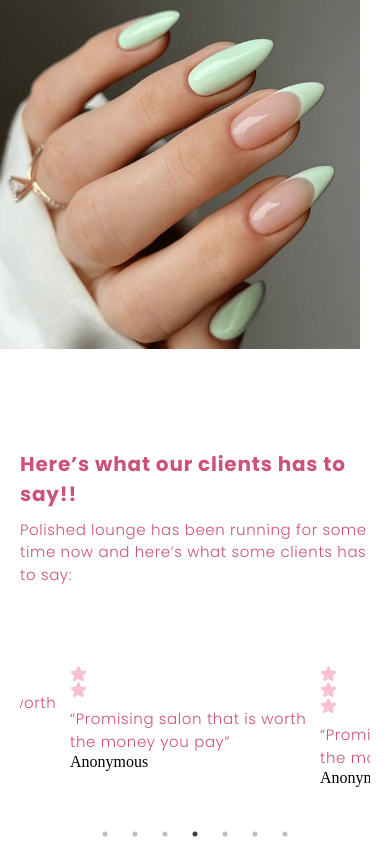
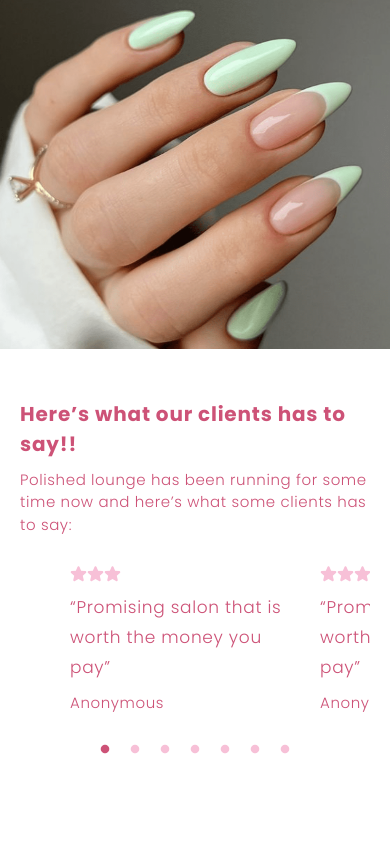
Before and after one commit to naeem2000/polished-lounge, a Next.js app: page / in a window 390 px wide. Shown: the part 7678-8522 px from the top of the page. After the commit the page ends 8438 px from the top, so only its background shows below. Built offline with nearby package versions, Linux system fonts and the light colour scheme.

Commit message:
finished reviews

```diff
--- a/app/components/Reviews/Reviews.scss
+++ b/app/components/Reviews/Reviews.scss
@@ -33,7 +33,131 @@
         }
 
         .slider {
+            padding: 0;
             margin-top: 80px;
+
+            .review-item {
+                width: 278px;
+                height: 159px;
+                margin-bottom: 50px;
+
+                .star-row {
+                    display: flex;
+                    margin-bottom: 10px;
+                }
+
+                p {
+                    max-width: 277px;
+                    font-family: 'Poppins', sans-serif;
+                    font-size: 20px;
+                    font-weight: 300;
+                    line-height: 30px;
+                    letter-spacing: 0.04em;
+                    text-align: left;
+                    color: var(--pink);
+                    margin-bottom: 10px;
+                }
+
+                label {
+                    font-family: 'Poppins', sans-serif;
+                    font-size: 15px;
+                    font-weight: 300;
+                    line-height: 22.5px;
+                    letter-spacing: 0.04em;
+                    text-align: left;
+                    color: var(--pink);
+                }
+            }
+
+            .slick-dots li button:before {
+                font-size: 10px !important;
+            }
+
+            .slick-dots li.slick-active button:before {
+                color: var(--pink) !important;
+            }
+
+            .slick-dots li button:before {
+                opacity: 1 !important;
+                color: var(--light-pink) !important;
+            }
+
+            .slick-prev,
+            .slick-next {
+                display: none !important;
+            }
         }
     }
 }
+
+@media screen and (max-width: 1366px) {
+    .reviews {
+
+        .image-reviews {
+            .max-width {
+
+                img {
+                    width: 50%;
+                }
+            }
+        }
+    }
+}
+
+@media screen and (max-width: 1024px) {
+    .reviews {
+
+        .review {
+            margin-top: 50px;
+
+            h3 {
+                font-family: 'Poppins', sans-serif;
+                font-size: 20px;
+                font-weight: 700;
+                line-height: 30px;
+                letter-spacing: 0.04em;
+                text-align: left;
+                color: var(--pink);
+            }
+
+            p {
+                margin-top: 10px;
+                font-family: 'Poppins', sans-serif;
+                font-size: 15px;
+                font-weight: 300;
+                line-height: 22.5px;
+                letter-spacing: 0.04em;
+                text-align: left;
+                color: var(--pink);
+            }
+
+            .slider {
+                padding: 0;
+                margin-top: 30px;
+
+                .review-item {
+                    width: 230px !important;
+                    margin-bottom: 10px;
+
+                    p {
+                        font-size: 17px;
+                    }
+                }
+            }
+        }
+    }
+}
+
+@media screen and (max-width: 550px) {
+    .reviews {
+
+        .image-reviews {
+            .max-width {
+
+                img {
+                    width: 100%;
+                }
+            }
+        }
+    }
+}
--- a/app/components/Reviews/Reviews.tsx
+++ b/app/components/Reviews/Reviews.tsx
@@ -14,7 +14,7 @@ export default function Reviews() {
 		infinite: false,
 		speed: 500,
 		autoplaySpeed: 2000,
-		autoplay: true,
+		autoplay: false,
 		slidesToShow: 4,
 		slidesToScroll: 1,
 		className: 'slider',
@@ -66,10 +66,10 @@ export default function Reviews() {
 					{reviews.map((item) => {
 						return (
 							<div className='review-item' key={item.id}>
+								<div className='star-row'>
 									{Array.from({ length: item.stars }).map(
 										(_: any, index: number) => {
 											return (
-											<div className='star-row'>
 												<Image
 													key={index}
 													width={17}
@@ -77,10 +77,10 @@ export default function Reviews() {
 													src={item.image}
 													alt='sample'
 												/>
-											</div>
 											);
 										}
 									)}
+								</div>
 								<p>{item.review}</p>
 								<label>{item.person}</label>
 							</div>
```
Lines whose indentation alone changed are shown as unchanged.
